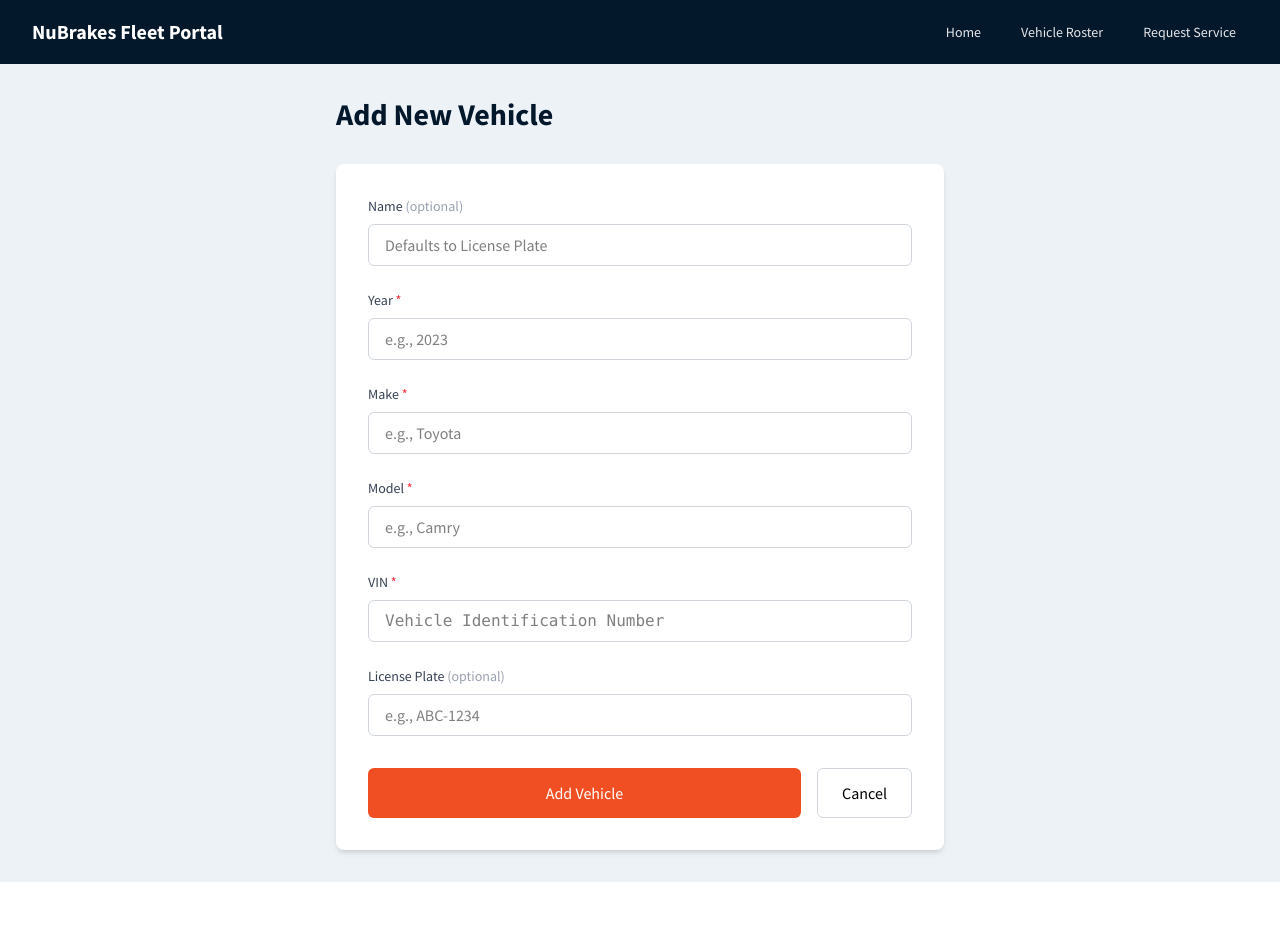
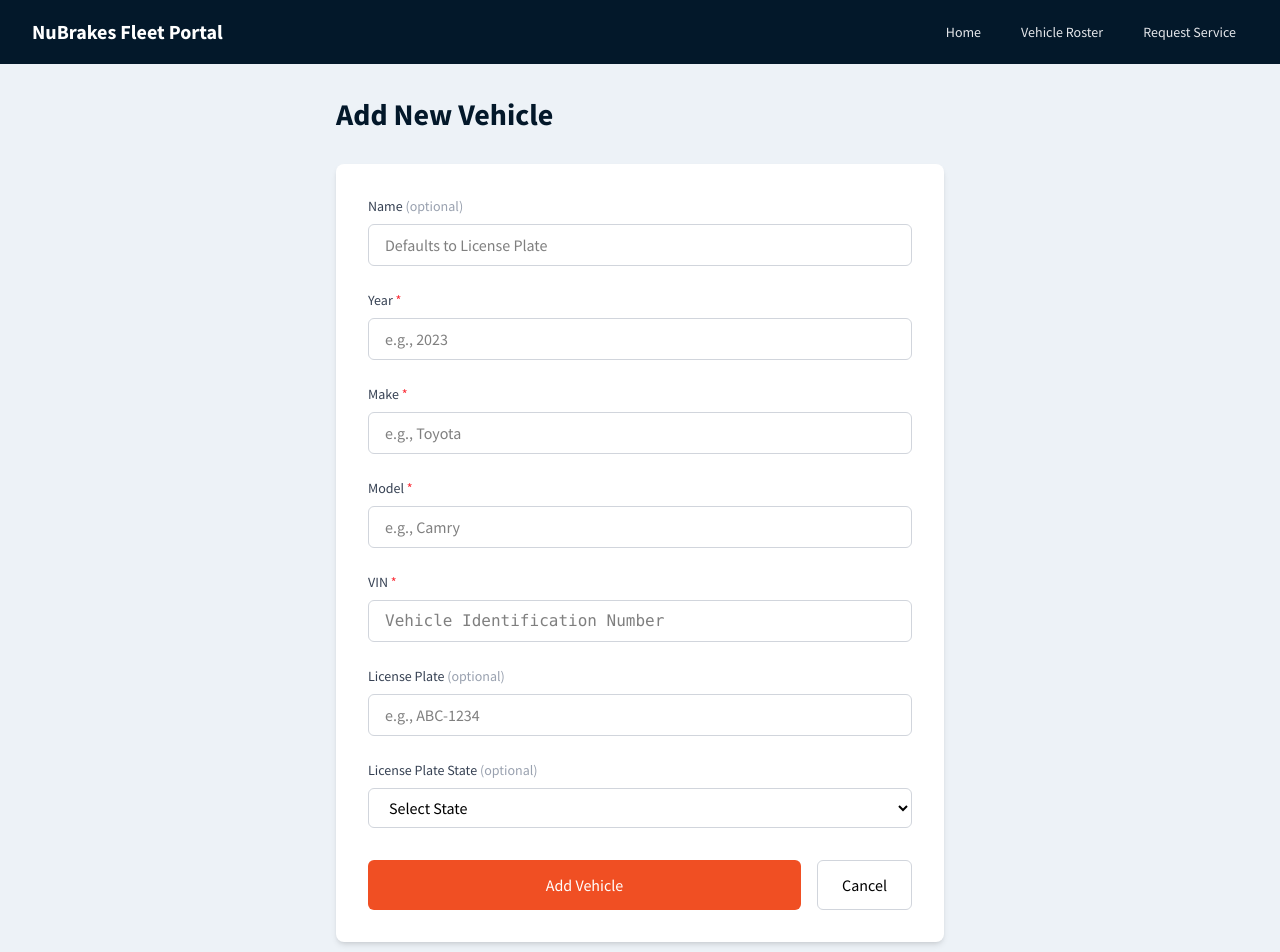
Before and after one commit to willnubrakes/nubrakes-fleet-portal, a Next.js app: page /vehicles/new in a window 1280 px wide. Shown: the top 952 px of the page. Before the commit the page ends 882 px from the top, so only its background shows below. Built offline with nearby package versions, Linux system fonts and the light colour scheme.

Commit message:
Add license plate state field, name field to CSV upload, and error boundary

```diff
--- /dev/null
+++ b/app/error.tsx
@@ -0,0 +1,24 @@
+"use client";
+
+export default function Error({
+  error,
+  reset,
+}: {
+  error: Error & { digest?: string };
+  reset: () => void;
+}) {
+  return (
+    <div className="min-h-screen bg-gray-50 flex items-center justify-center px-4">
+      <div className="max-w-md w-full bg-white rounded-lg shadow-md p-8 text-center">
+        <h2 className="text-2xl font-bold text-navy mb-4">Something went wrong!</h2>
+        <p className="text-gray-600 mb-6">{error.message || "An unexpected error occurred"}</p>
+        <button
+          onClick={reset}
+          className="bg-[#f04f23] text-white px-6 py-2 rounded-md hover:bg-[#d43e1a] transition-colors font-medium"
+        >
+          Try again
+        </button>
+      </div>
+    </div>
+  );
+}
--- a/app/service-request/page.tsx
+++ b/app/service-request/page.tsx
@@ -116,6 +116,7 @@
           name: vehicle?.name,
           vin: vehicle?.vin,
           licensePlate: vehicle?.licensePlate,
+          licensePlateState: vehicle?.licensePlateState,
         };
       }),
       services: servicesList,
--- a/app/vehicles/new/page.tsx
+++ b/app/vehicles/new/page.tsx
@@ -17,6 +17,7 @@
     model: "",
     vin: "",
     licensePlate: "",
+    licensePlateState: "",
   });
 
   const handleChange = (
@@ -56,6 +57,7 @@
       model: formData.model,
       vin: formData.vin,
       licensePlate: formData.licensePlate,
+      licensePlateState: formData.licensePlateState,
     });
 
     showToast("Vehicle added successfully!", "success");
@@ -179,6 +181,75 @@
               className="w-full px-4 py-2 border border-gray-300 rounded-md focus:ring-2 focus:ring-[#f04f23] focus:border-transparent"
             />
           </div>
+
+          <div>
+            <label
+              htmlFor="licensePlateState"
+              className="block text-sm font-medium text-gray-700 mb-2"
+            >
+              License Plate State <span className="text-gray-400">(optional)</span>
+            </label>
+            <select
+              id="licensePlateState"
+              name="licensePlateState"
+              value={formData.licensePlateState}
+              onChange={handleChange}
+              className="w-full px-4 py-2 border border-gray-300 rounded-md focus:ring-2 focus:ring-[#f04f23] focus:border-transparent"
+            >
+              <option value="">Select State</option>
+              <option value="AL">AL</option>
+              <option value="AK">AK</option>
+              <option value="AZ">AZ</option>
+              <option value="AR">AR</option>
+              <option value="CA">CA</option>
+              <option value="CO">CO</option>
+              <option value="CT">CT</option>
+              <option value="DE">DE</option>
+              <option value="FL">FL</option>
+              <option value="GA">GA</option>
+              <option value="HI">HI</option>
+              <option value="ID">ID</option>
+              <option value="IL">IL</option>
+              <option value="IN">IN</option>
+              <option value="IA">IA</option>
+              <option value="KS">KS</option>
+              <option value="KY">KY</option>
+              <option value="LA">LA</option>
+              <option value="ME">ME</option>
+              <option value="MD">MD</option>
+              <option value="MA">MA</option>
+              <option value="MI">MI</option>
+              <option value="MN">MN</option>
+              <option value="MS">MS</option>
+              <option value="MO">MO</option>
+              <option value="MT">MT</option>
+              <option value="NE">NE</option>
+              <option value="NV">NV</option>
+              <option value="NH">NH</option>
+              <option value="NJ">NJ</option>
+              <option value="NM">NM</option>
+              <option value="NY">NY</option>
+              <option value="NC">NC</option>
+              <option value="ND">ND</option>
+              <option value="OH">OH</option>
+              <option value="OK">OK</option>
+              <option value="OR">OR</option>
+              <option value="PA">PA</option>
+              <option value="RI">RI</option>
+              <option value="SC">SC</option>
+              <option value="SD">SD</option>
+              <option value="TN">TN</option>
+              <option value="TX">TX</option>
+              <option value="UT">UT</option>
+              <option value="VT">VT</option>
+              <option value="VA">VA</option>
+              <option value="WA">WA</option>
+              <option value="WV">WV</option>
+              <option value="WI">WI</option>
+              <option value="WY">WY</option>
+              <option value="DC">DC</option>
+            </select>
+          </div>
         </div>
 
         <div className="mt-8 flex gap-4">
--- a/app/vehicles/page.tsx
+++ b/app/vehicles/page.tsx
@@ -62,6 +62,9 @@
                   <th className="px-6 py-3 text-left text-xs font-medium text-gray-500 uppercase tracking-wider">
                     License Plate
                   </th>
+                  <th className="px-6 py-3 text-left text-xs font-medium text-gray-500 uppercase tracking-wider">
+                    State
+                  </th>
                   <th className="px-6 py-3 text-right text-xs font-medium text-gray-500 uppercase tracking-wider">
                     Actions
                   </th>
@@ -87,6 +90,9 @@
                     </td>
                     <td className="px-6 py-4 whitespace-nowrap text-sm text-gray-500">
                       {vehicle.licensePlate}
+                    </td>
+                    <td className="px-6 py-4 whitespace-nowrap text-sm text-gray-500">
+                      {vehicle.licensePlateState || "—"}
                     </td>
                     <td className="px-6 py-4 whitespace-nowrap text-right text-sm font-medium">
                       <button
--- a/app/vehicles/upload/page.tsx
+++ b/app/vehicles/upload/page.tsx
@@ -8,12 +8,15 @@
 import type { Vehicle } from "@/context/VehicleContext";
 
 interface CSVRow {
+  name?: string;
   year?: string;
   make?: string;
   model?: string;
   vin?: string;
   license_plate?: string;
   licensePlate?: string;
+  license_plate_state?: string;
+  licensePlateState?: string;
 }
 
 export default function UploadVehiclesPage() {
@@ -37,12 +40,15 @@
         const errors: string[] = [];
 
         results.data.forEach((row, index) => {
+          const name = row.name?.trim() || "";
           const year = row.year?.trim();
           const make = row.make?.trim();
           const model = row.model?.trim();
           const vin = row.vin?.trim();
           const licensePlate =
             row.license_plate?.trim() || row.licensePlate?.trim() || "";
+          const licensePlateState =
+            row.license_plate_state?.trim() || row.licensePlateState?.trim() || "";
 
           if (!year || !make || !model || !vin) {
             errors.push(
@@ -51,15 +57,17 @@
             return;
           }
 
-          const name = licensePlate || null;
+          // Use provided name, or default to license plate, or empty string
+          const vehicleName = name || licensePlate || "";
 
           validVehicles.push({
-            name: name || "",
+            name: vehicleName,
             year,
             make,
             model,
             vin,
             licensePlate,
+            licensePlateState,
           });
         });
 
@@ -123,7 +131,21 @@
             <code className="bg-gray-100 px-2 py-1 rounded">make</code>,{" "}
             <code className="bg-gray-100 px-2 py-1 rounded">model</code>,{" "}
             <code className="bg-gray-100 px-2 py-1 rounded">vin</code>,{" "}
-            <code className="bg-gray-100 px-2 py-1 rounded">license_plate</code>
+            <code className="bg-gray-100 px-2 py-1 rounded">license_plate</code>,{" "}
+            <code className="bg-gray-100 px-2 py-1 rounded">license_plate_state</code>
+            <br />
+            <span className="text-gray-400 mt-1 block">
+              Optional: <code className="bg-gray-100 px-2 py-1 rounded">name</code> (defaults to license plate if not provided)
+            </span>
+          </p>
+          <p className="mt-2 text-sm">
+            <a
+              href="/sample-vehicles.csv"
+              download
+              className="text-[#f04f23] hover:underline font-medium"
+            >
+              📥 Download sample CSV file
+            </a>
           </p>
         </div>
 
@@ -167,6 +189,9 @@
                   <th className="px-6 py-3 text-left text-xs font-medium text-gray-500 uppercase tracking-wider">
                     License Plate
                   </th>
+                  <th className="px-6 py-3 text-left text-xs font-medium text-gray-500 uppercase tracking-wider">
+                    State
+                  </th>
                 </tr>
               </thead>
               <tbody className="bg-white divide-y divide-gray-200">
@@ -190,6 +215,9 @@
                     <td className="px-6 py-4 whitespace-nowrap text-sm text-gray-500">
                       {vehicle.licensePlate}
                     </td>
+                    <td className="px-6 py-4 whitespace-nowrap text-sm text-gray-500">
+                      {vehicle.licensePlateState || "—"}
+                    </td>
                   </tr>
                 ))}
               </tbody>
--- a/context/VehicleContext.tsx
+++ b/context/VehicleContext.tsx
@@ -10,6 +10,7 @@
   model: string;
   vin: string;
   licensePlate: string;
+  licensePlateState: string;
 }
 
 interface VehicleContextType {
@@ -22,8 +23,62 @@
 
 const VehicleContext = createContext<VehicleContextType | undefined>(undefined);
 
+// Initial mock data for demo purposes
+const initialVehicles: Vehicle[] = [
+  {
+    id: "1",
+    name: "ABC-1234",
+    year: "2022",
+    make: "Ford",
+    model: "Transit",
+    vin: "1FTBR1CM5NKA12345",
+    licensePlate: "ABC-1234",
+    licensePlateState: "CA",
+  },
+  {
+    id: "2",
+    name: "DEF-5678",
+    year: "2021",
+    make: "Chevrolet",
+    model: "Express",
+    vin: "1GCVKREC1MZ123456",
+    licensePlate: "DEF-5678",
+    licensePlateState: "TX",
+  },
+  {
+    id: "3",
+    name: "GHI-9012",
+    year: "2023",
+    make: "Ram",
+    model: "ProMaster",
+    vin: "3C6TRVAG3NE123456",
+    licensePlate: "GHI-9012",
+    licensePlateState: "FL",
+  },
+  {
+    id: "4",
+    name: "JKL-3456",
+    year: "2020",
+    make: "Ford",
+    model: "F-150",
+    vin: "1FTFW1ET5LFC12345",
+    licensePlate: "JKL-3456",
+    licensePlateState: "NY",
+  },
+  {
+    id: "5",
+    name: "MNO-7890",
+    year: "2022",
+    make: "Toyota",
+    model: "Sienna",
+    vin: "5TDKZ3DC1NS123456",
+    licensePlate: "MNO-7890",
+    licensePlateState: "CA",
+  },
+];
+
 export function VehicleProvider({ children }: { children: React.ReactNode }) {
-  const [vehicles, setVehicles] = useState<Vehicle[]>([]);
+  const [vehicles, setVehicles] = useState<Vehicle[]>(initialVehicles);
 
   const addVehicle = useCallback((vehicle: Omit<Vehicle, "id">) => {
     const newVehicle: Vehicle = {
```
Also changed, not shown: public/sample-vehicles.csv (added), 1 other file (tests, documents, lock files or other folders).
